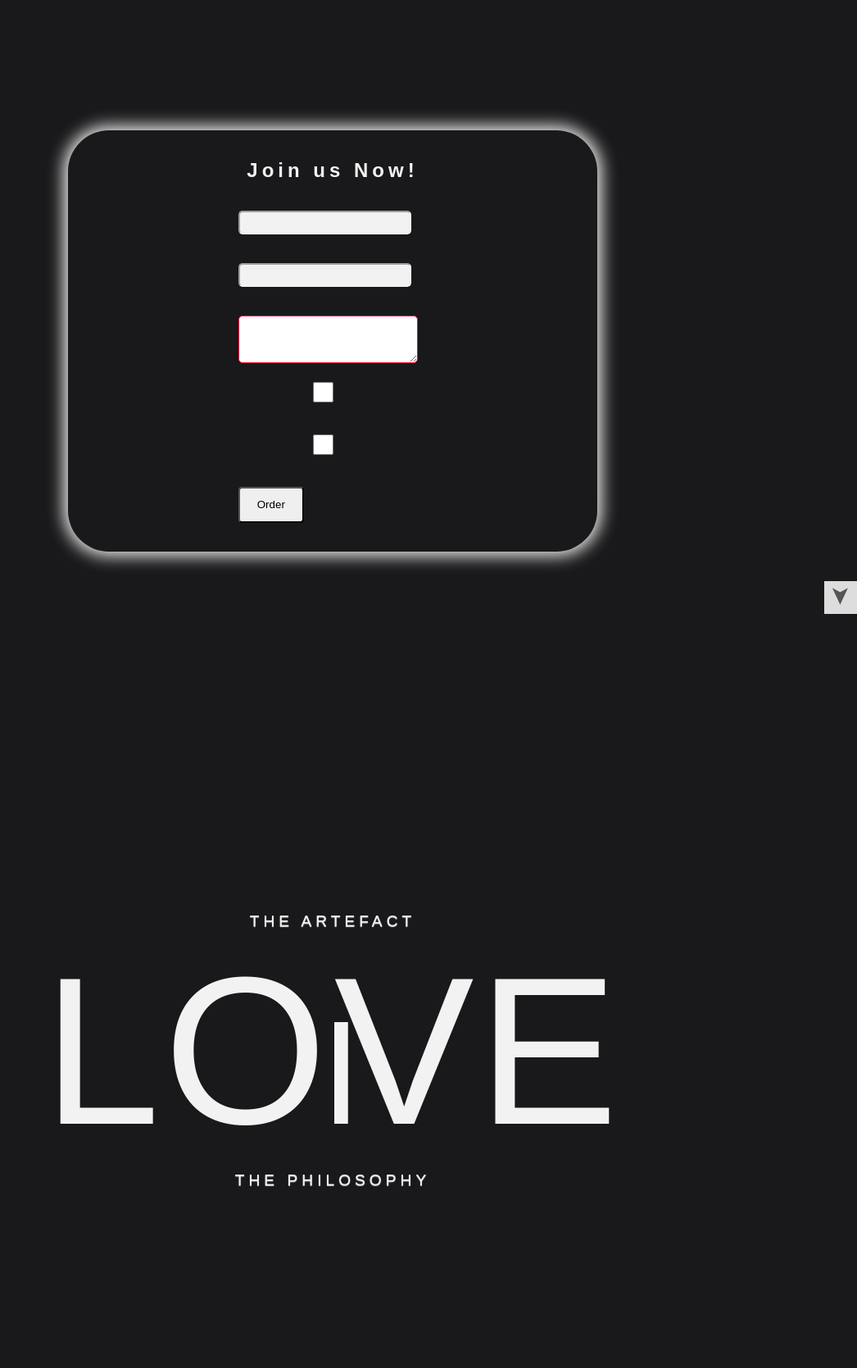
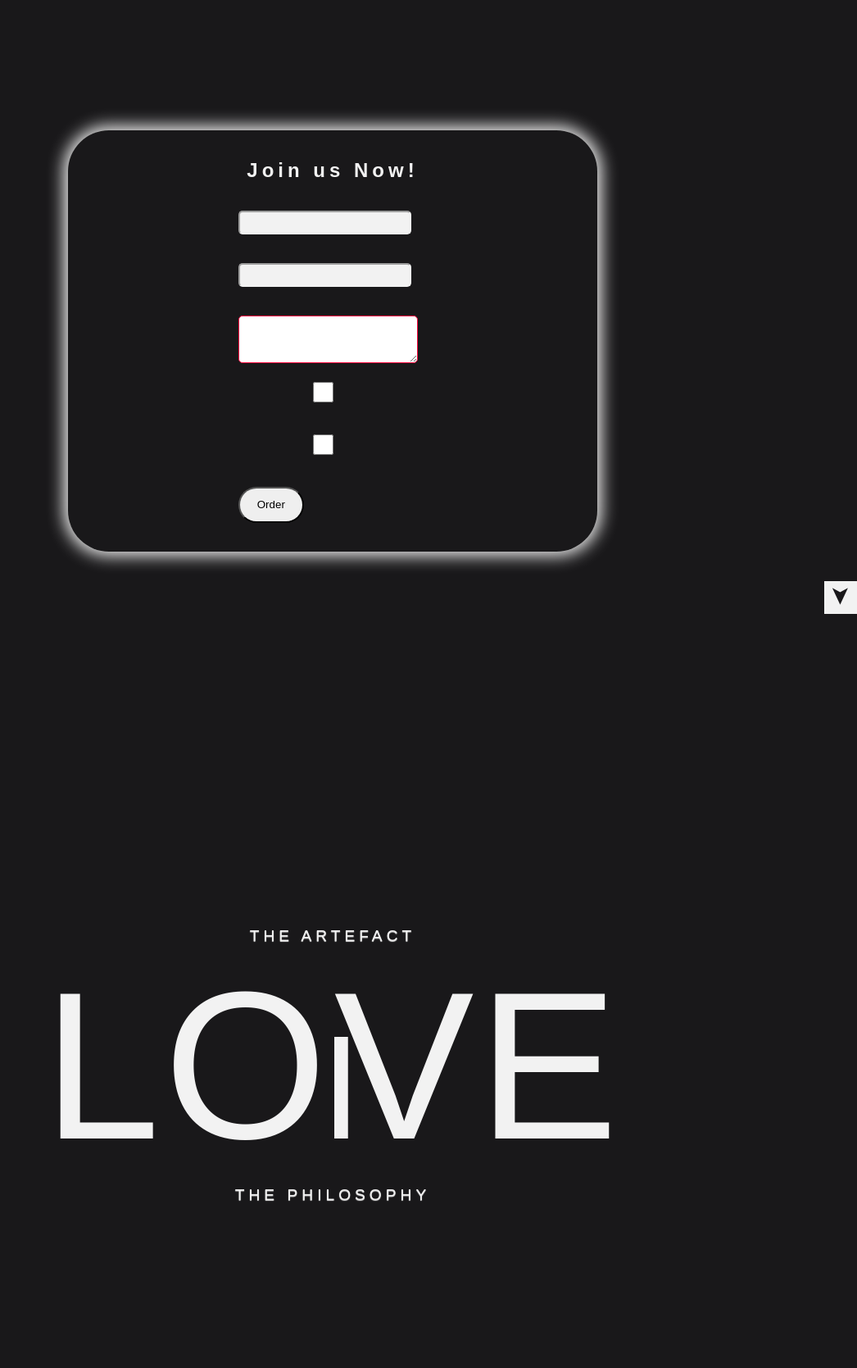
Before and after one commit to samer25/LolveWebsiteTest, a Django app: page / in a window 1280 px wide, after a click on "THE ARTEFACT". Shown: the part 19-1688 px from the top of the page at 82% size, without its empty margins (234-1280 px from the left). Before the commit the page ends 1467 px from the top, so only its background shows below. Run offline with Django 3.2, Linux system fonts and the light colour scheme; some web fonts are replaced.

Commit message:
separating html content in two more html and include them

```diff
--- a/static/css/main.css
+++ b/static/css/main.css
@@ -11,11 +11,9 @@
 
 }
 
-.content {
-    /*overflow: auto;*/
-    /*!*overflow-y: hidden;*!*/
-    /*width: 100%;*/
-    /*height: 100vh;*/
+/* width */
+::-webkit-scrollbar {
+    visibility: hidden
 }
 
 
@@ -54,7 +52,7 @@
 
 .button-success,
 .button-error {
-    border-radius: 4px;
+    border-radius: 40px;
     padding: 1vw;
     text-shadow: 0 1px 1px #f2f2f2;
 
@@ -117,13 +115,13 @@
     position: fixed;
     bottom: 50px;
     right: 0;
-    background-color: #DDD;
-    color: #555;
+    background-color: #f2f2f2;
+    color: #19181a;
     text-align: center;
     font-size: 30px;
     text-decoration: none;
 }
+
 #back2Top:hover {
-    background-color: #DDF;
-    color: #000;
+    opacity: 0.6;
 }
--- /dev/null
+++ b/templates/form.html
@@ -0,0 +1,26 @@
+<div class="form-box" id="artefact">
+
+    <div class="forms">
+
+        <h2>Join us Now!</h2>
+        <form method="POST" enctype="multipart/form-data">
+            {% csrf_token %}
+            <label>
+                <input class="form-control" type="text">
+            </label>
+            <label>
+                <input class="form-control" type="text">
+            </label>
+            <label>
+                <textarea class="textarea"></textarea>
+            </label>
+            <label>
+                <input class="form-control" type="checkbox">
+            </label>
+            <label>
+                <input class="form-control" type="checkbox">
+            </label>
+            <button class="button-success button" type="submit">Order</button>
+        </form>
+    </div>
+</div>
--- /dev/null
+++ b/templates/philosophy.html
@@ -0,0 +1,30 @@
+<div class="box-text" id="philosophy-content">
+    <div>
+        <h3>LOlVE</h3>
+        <p>The emotion resonating behind the illuminated LOlVE
+
+            is about finding the LOVE
+
+            when being ALONE
+
+            THAT universal LOVE that becomes
+
+            ALL so more apparent and APPEALING
+
+            tapping YOU into the natural FLOW
+
+            and tuning YOU with ONENESS.
+
+            Then if it feels right
+
+            taking it with YOU
+
+            within the CHAOTIC human realm
+
+            of striving toward achievement and SATISFACTION.
+            That is the mark.
+        </p>
+        <h4>That is being LOVELONE.</h4>
+
+    </div>
+</div>
```
Also changed, not shown: static/js/main.js (+0 -8 lines), templates/landing_page.html (+3 -56 lines).
